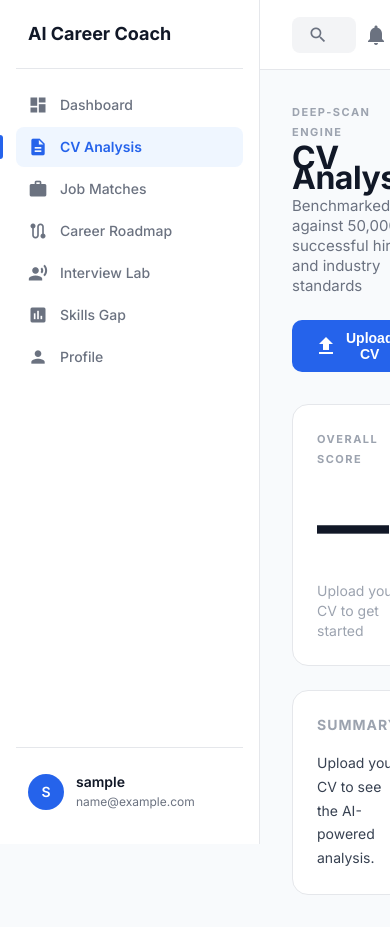
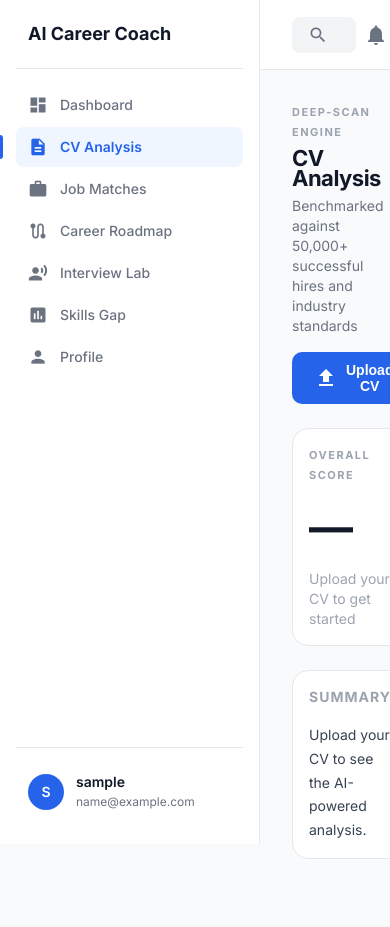
Before and after one commit to MohamedOsama011/ai-career-coach, an Angular app in the folder frontend/: page /cv in a window 390 px wide. Shown: the top 927 px of the page. After the commit the page ends 891 px from the top, so only its background shows below. Built offline with nearby package versions, Linux system fonts and the light colour scheme; sample sign-in values are in the browser's storage.

Commit message:
style: improve responsive breakpoints at 768px and 480px

```diff
--- a/frontend/src/app/features/cv/cv.css
+++ b/frontend/src/app/features/cv/cv.css
@@ -505,10 +505,102 @@
   .cv-header {
     flex-direction: column;
     align-items: flex-start;
+    gap: 16px;
+  }
+
+  .page-title {
+    font-size: 26px;
+  }
+
+  .page-subtitle {
+    font-size: 14px;
   }
 
   .upload-btn {
     width: 100%;
     justify-content: center;
   }
+
+  .score-card {
+    padding: 20px;
+  }
+
+  .score {
+    font-size: 56px;
+  }
+
+  .card {
+    padding: 20px;
+  }
+
+  .suggestion-header {
+    flex-direction: column;
+    align-items: flex-start;
+    gap: 6px;
+  }
+
+  .cv-item {
+    flex-direction: column;
+    align-items: flex-start;
+    gap: 12px;
+  }
+
+  .cv-item span {
+    display: none;
+  }
+
+  .actions {
+    width: 100%;
+  }
+
+  .action-btn,
+  .delete-btn {
+    flex: 1;
+    justify-content: center;
+  }
 }
+
+@media (max-width: 480px) {
+  .cv-page-container {
+    gap: 24px;
+  }
+
+  .page-title {
+    font-size: 22px;
+  }
+
+  .score-card {
+    padding: 16px;
+  }
+
+  .score {
+    font-size: 44px;
+  }
+
+  .card {
+    padding: 16px;
+  }
+
+  .file-card {
+    flex-direction: column;
+    align-items: flex-start;
+    gap: 12px;
+  }
+
+  .file-icon {
+    display: none;
+  }
+
+  .file-info h4 {
+    font-size: 14px;
+  }
+
+  .file-info p {
+    font-size: 12px;
+  }
+
+  .actions {
+    flex-direction: column;
+    gap: 6px;
+  }
+}
```
